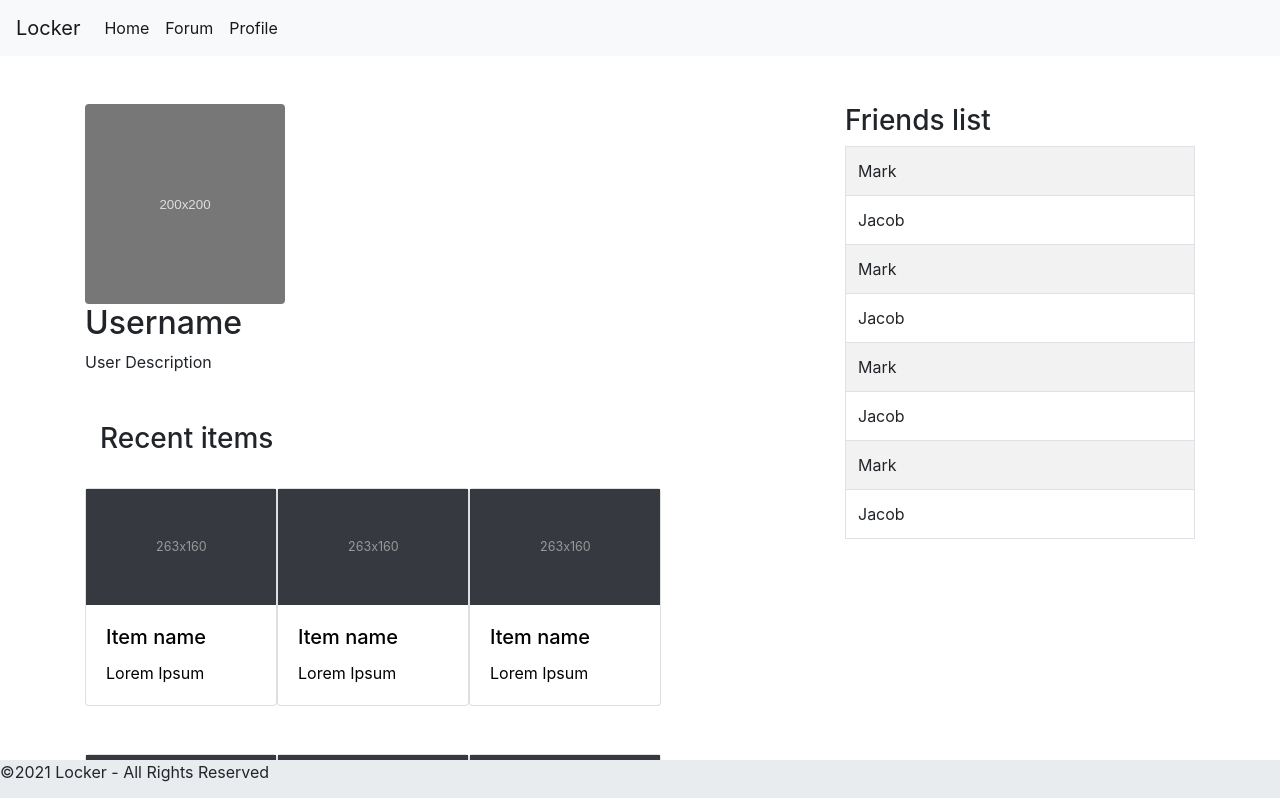
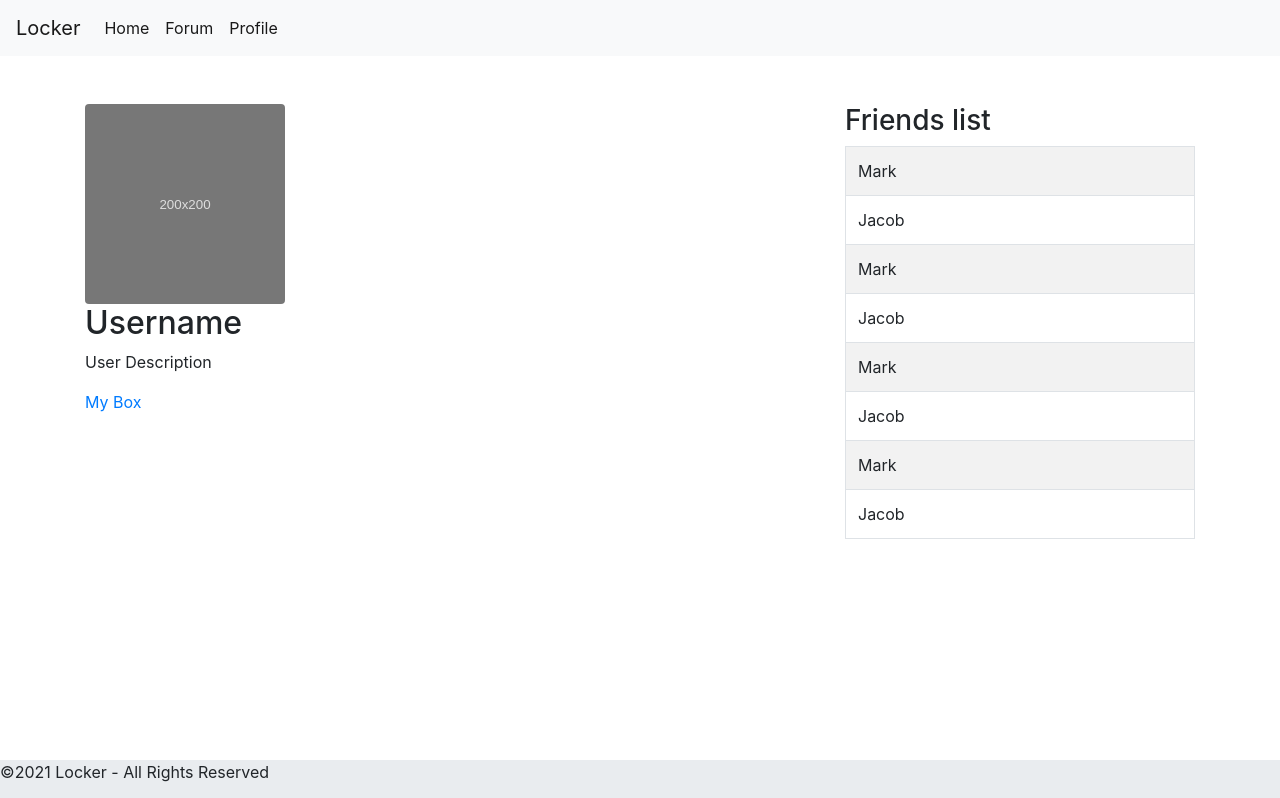
Before and after one commit to alexisbernier/locker-project, a React (Create React App) app: page /ProfilePage in a window 1280 px wide. Shown: the top 798 px of the page. Built offline with nearby package versions, Linux system fonts and the light colour scheme.

Commit message:
update: updated ProfilePage

```diff
--- a/src/pages/ProfilePage.js
+++ b/src/pages/ProfilePage.js
@@ -2,7 +2,6 @@ import { Container, Col, Row, Table } from "react-bootstrap";
 import Footer from "../components/Footer";
 import NavCo from "../components/NavbarWhenConnected";
 import ProfilePicture from "../components/ProfilePicture";
-import RecentItems from "../components/RecentItems";
 
 const ProfilePage = () => {
   return (
@@ -15,8 +14,8 @@ const ProfilePage = () => {
             <div className="mb-5">
               <h2 class="text-justify">Username</h2>
               <p> User Description</p>
+              <a href="/BoxPage">My Box</a>
             </div>
-            <RecentItems />
           </Col>
           <Col sm={4}>
             <div>
```
